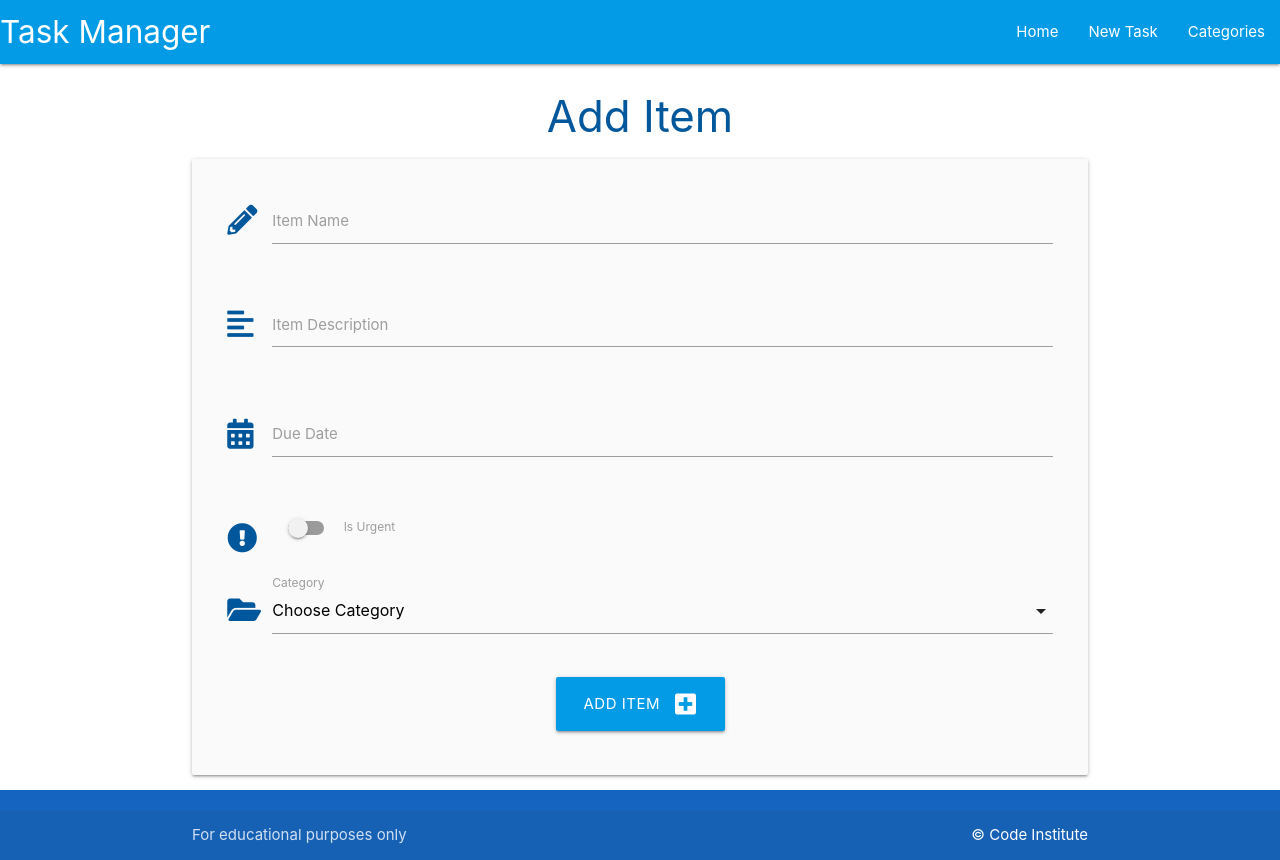
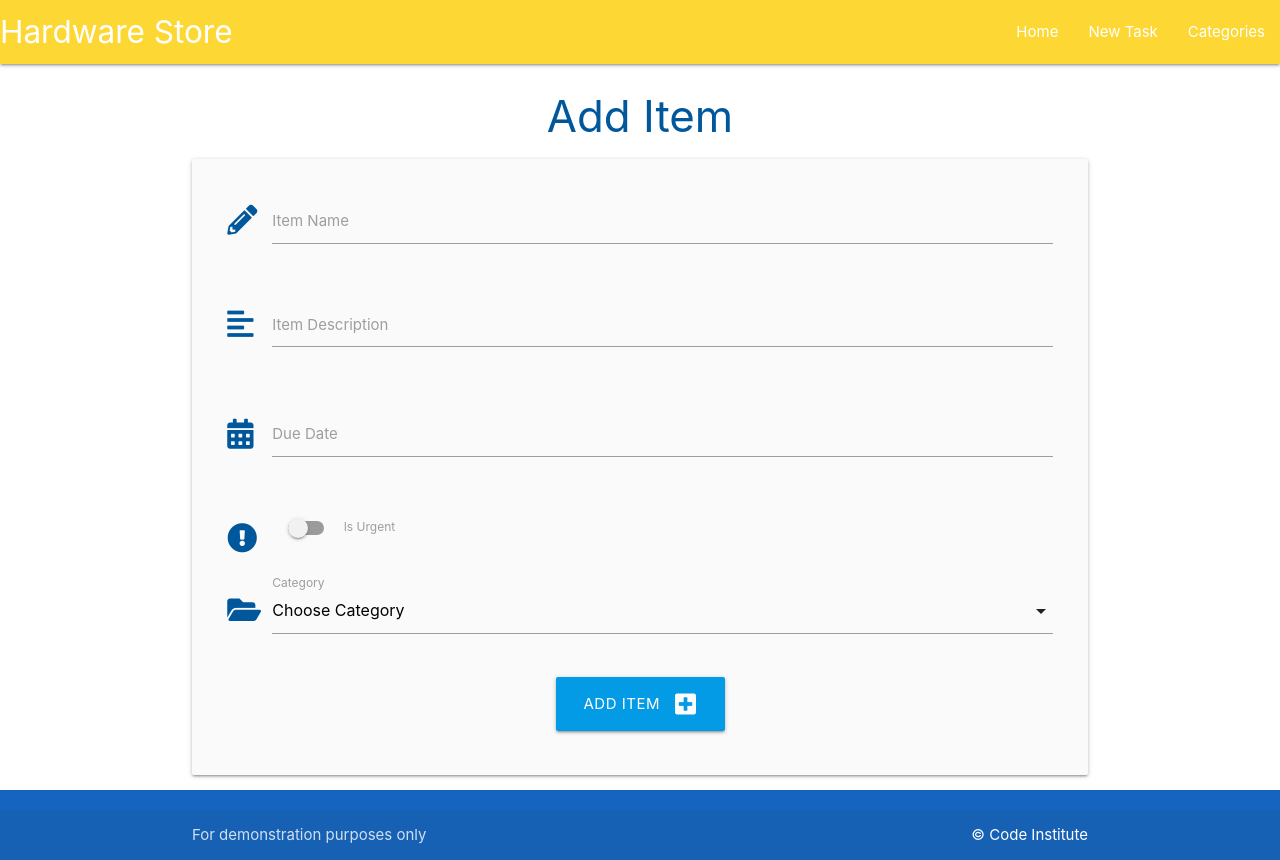
Before and after one commit to Sniffy2019/Hardware-store, a Flask app: page /add_item in a window 1280 px wide. Run offline with Flask 3, Linux system fonts and the light colour scheme; data that the repository does not hold is empty.

Commit message:
all change please

```diff
--- a/hardware/templates/base.html
+++ b/hardware/templates/base.html
@@ -19,13 +19,13 @@
 
     <header>
         <!-- top navbar -->
-        <nav class="light-blue darken-1">
+        <nav class="yellow darken-1">
             <div class="nav-wrapper">
-                <a href="{{ url_for('home') }}" class="brand-logo">Task Manager</a>
+                <a href="{{ url_for('home') }}" class="brand-logo">Hardware Store</a>
                 <a href="#" data-target="mobile-demo" class="sidenav-trigger"><i class="fas fa-bars"></i></a>
                 <ul class="right hide-on-med-and-down">
                     <li><a href="{{ url_for('home') }}">Home</a></li>
-                    <li><a href="{{ url_for('add_task') }}">New Task</a></li>
+                    <li><a href="{{ url_for('add_item') }}">New Task</a></li>
                     <li><a href="{{ url_for('categories') }}">Categories</a></li>
                 </ul>
             </div>
@@ -34,7 +34,7 @@
         <!-- mobile sidenav -->
         <ul class="sidenav" id="mobile-demo">
             <li><a href="{{ url_for('home') }}">Home</a></li>
-            <li><a href="{{ url_for('add_task') }}">New Task</a></li>
+            <li><a href="{{ url_for('add_item') }}">New Task</a></li>
             <li><a href="{{ url_for('categories') }}">Categories</a></li>
         </ul>
     </header>
@@ -47,8 +47,8 @@
     <footer class="page-footer blue darken-3">
         <div class="footer-copyright">
             <div class="container">
-                For educational purposes only
-                <a class="white-text right" href="https://codeinstitute.net" target="_blank">&copy; Code Institute</a>
+                For demonstration purposes only
+                <a class="white-text right" href="https://AcerosGuayana.ve" target="_blank">&copy; Code Institute</a>
             </div>
         </div>
     </footer>
```
